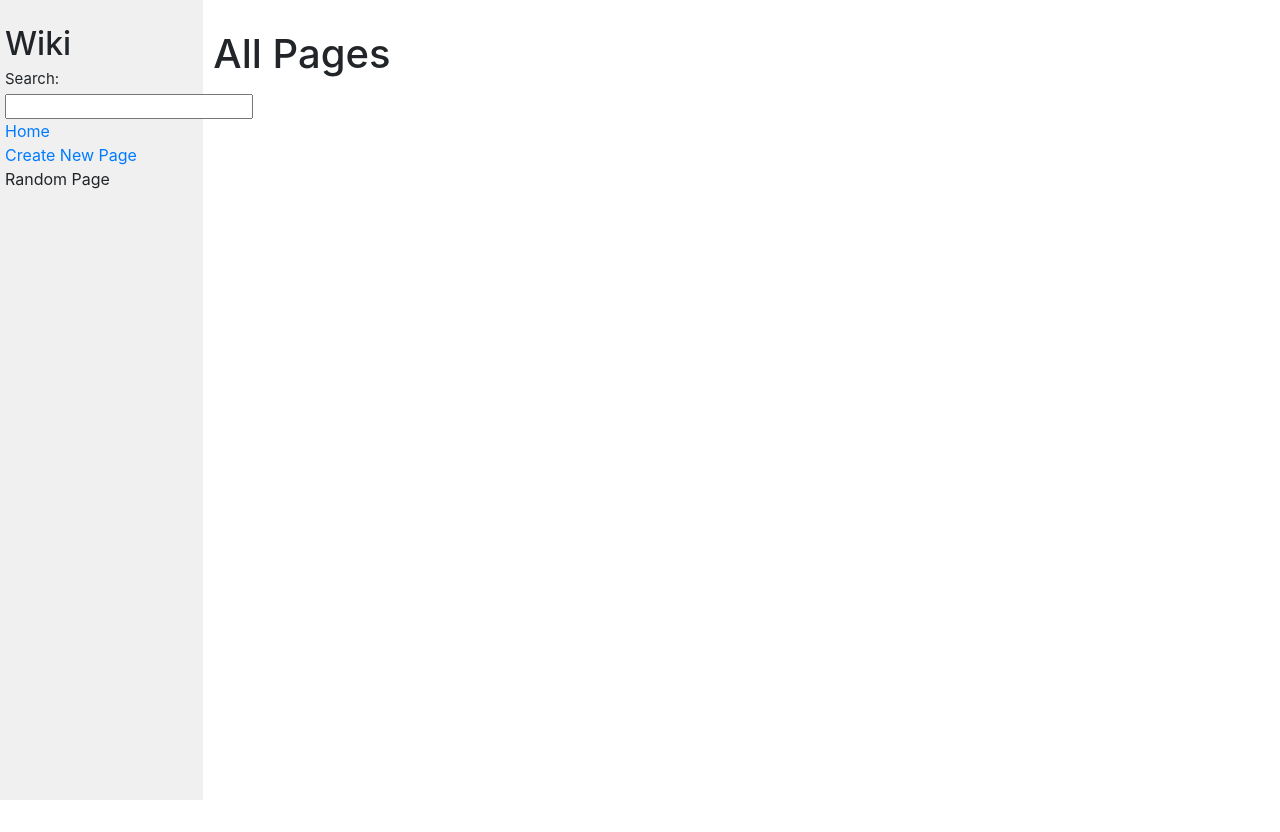
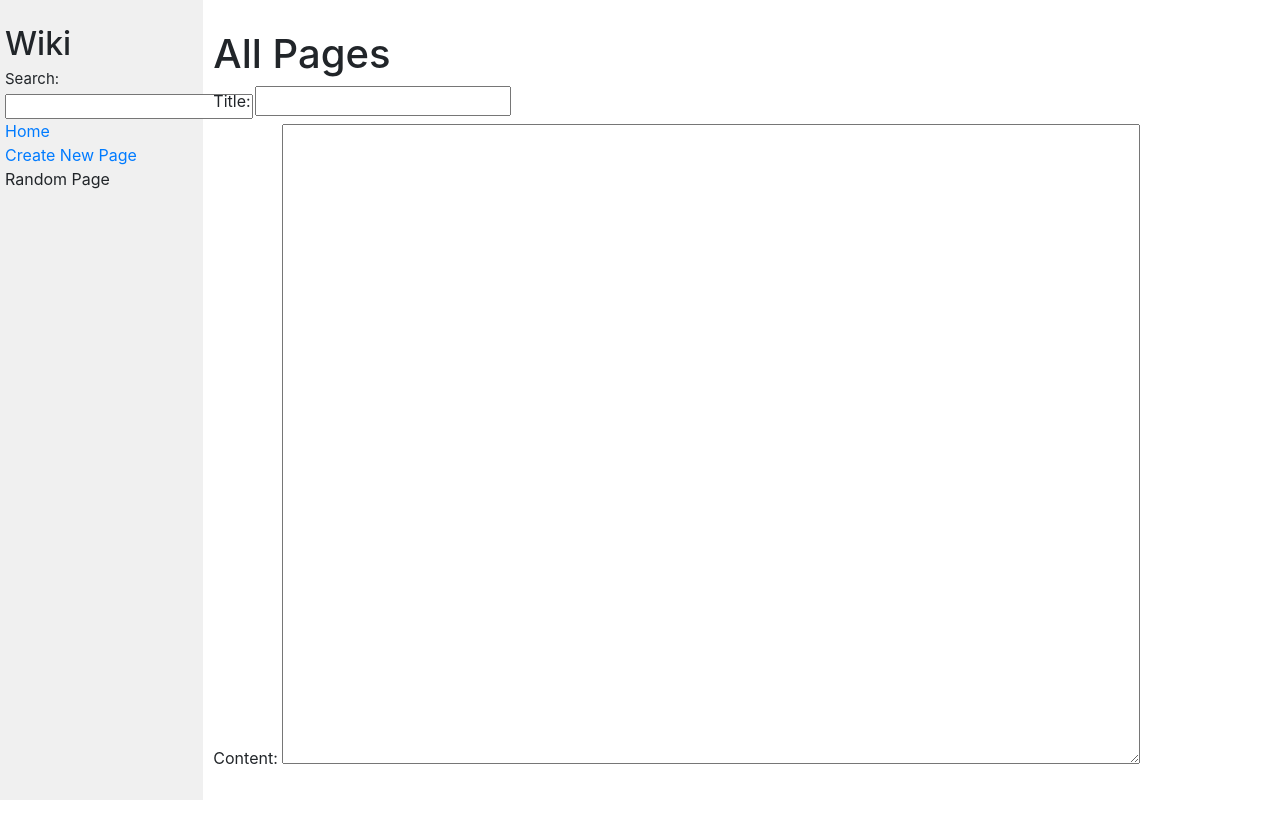
Before and after one commit to esch3/wiki, a Django app: page /wiki/new in a window 1280 px wide. Before the commit the page ends 800 px from the top, so only its background shows below. Run offline with Django 3.2, Linux system fonts and the light colour scheme; some libraries are stand-ins or nearby versions.

Commit message:
added files in migrate

```diff
--- a/wiki/encyclopedia/templates/encyclopedia/index.html
+++ b/wiki/encyclopedia/templates/encyclopedia/index.html
@@ -6,6 +6,11 @@
 
 {% block body %}
     <h1>All Pages</h1>
+
+    <div class="create-form">
+        <label>Title: {{ new_entry_form.title }} </label>
+        <label>Content: {{ new_entry_form.content }} </label>
+    </div>
 
     <ul>
         {% for entry in entries %}
--- a/wiki/encyclopedia/templates/encyclopedia/layout.html
+++ b/wiki/encyclopedia/templates/encyclopedia/layout.html
@@ -5,9 +5,12 @@
 <html lang="en">
     <head>
         <title>{% block title %}{% endblock %}</title>
+
         <link rel="stylesheet" href="https://stackpath.bootstrapcdn.com/bootstrap/4.4.1/css/bootstrap.min.css" integrity="sha384-Vkoo8x4CGsO3+Hhxv8T/Q5PaXtkKtu6ug5TOeNV6gBiFeWPGFN9MuhOf23Q9Ifjh" crossorigin="anonymous">
         <link href="{% static 'encyclopedia/styles.css' %}" rel="stylesheet">
-    </head>
+        <link rel="shortcut icon" type="image/png" href="{% static 'favicon.ico' %}" />
+
+        </head>
     <body>
         <div class="row">
             <div class="sidebar col-lg-2 col-md-3">
```
Also changed, not shown: wiki/db.sqlite3.
